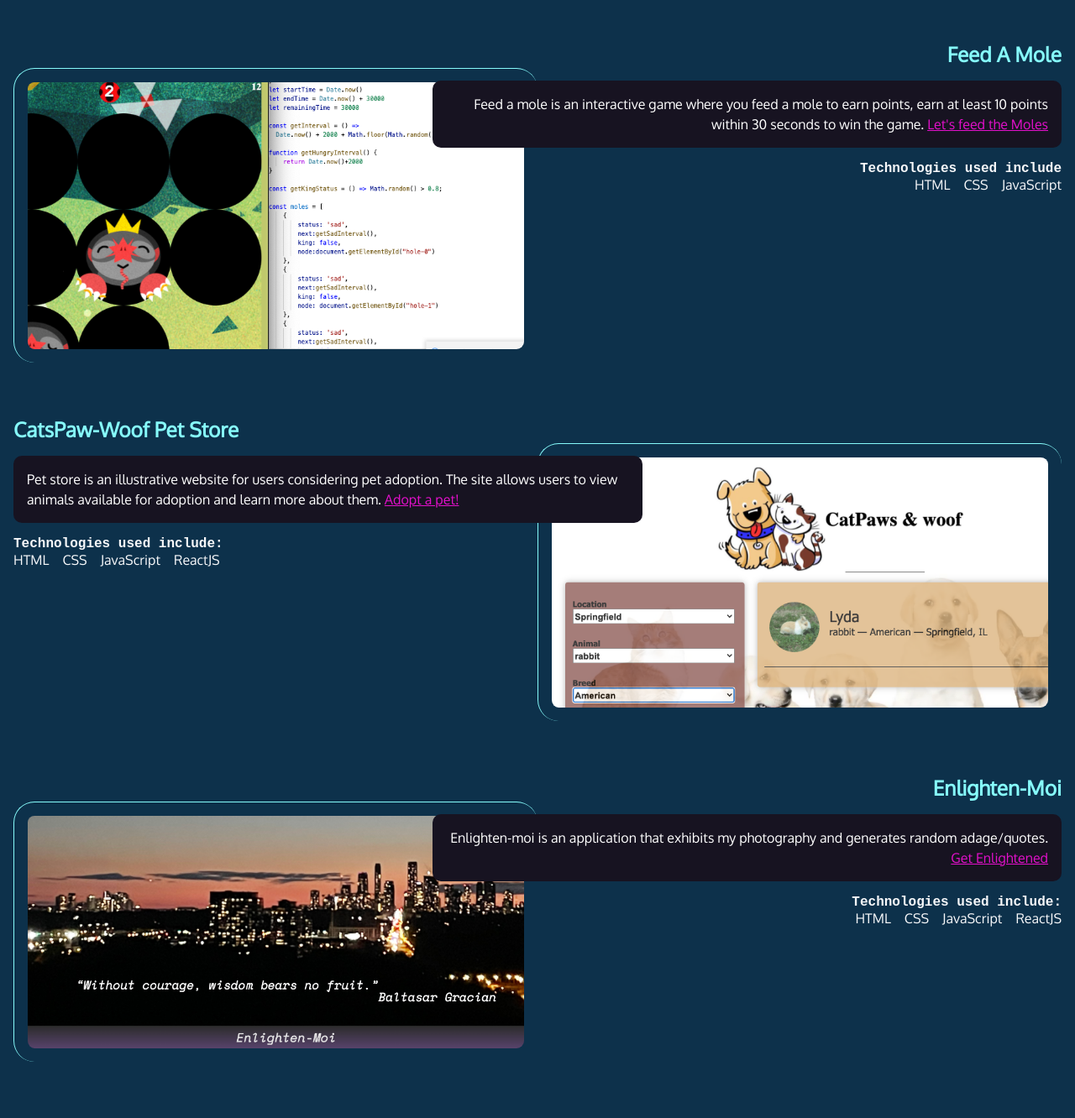
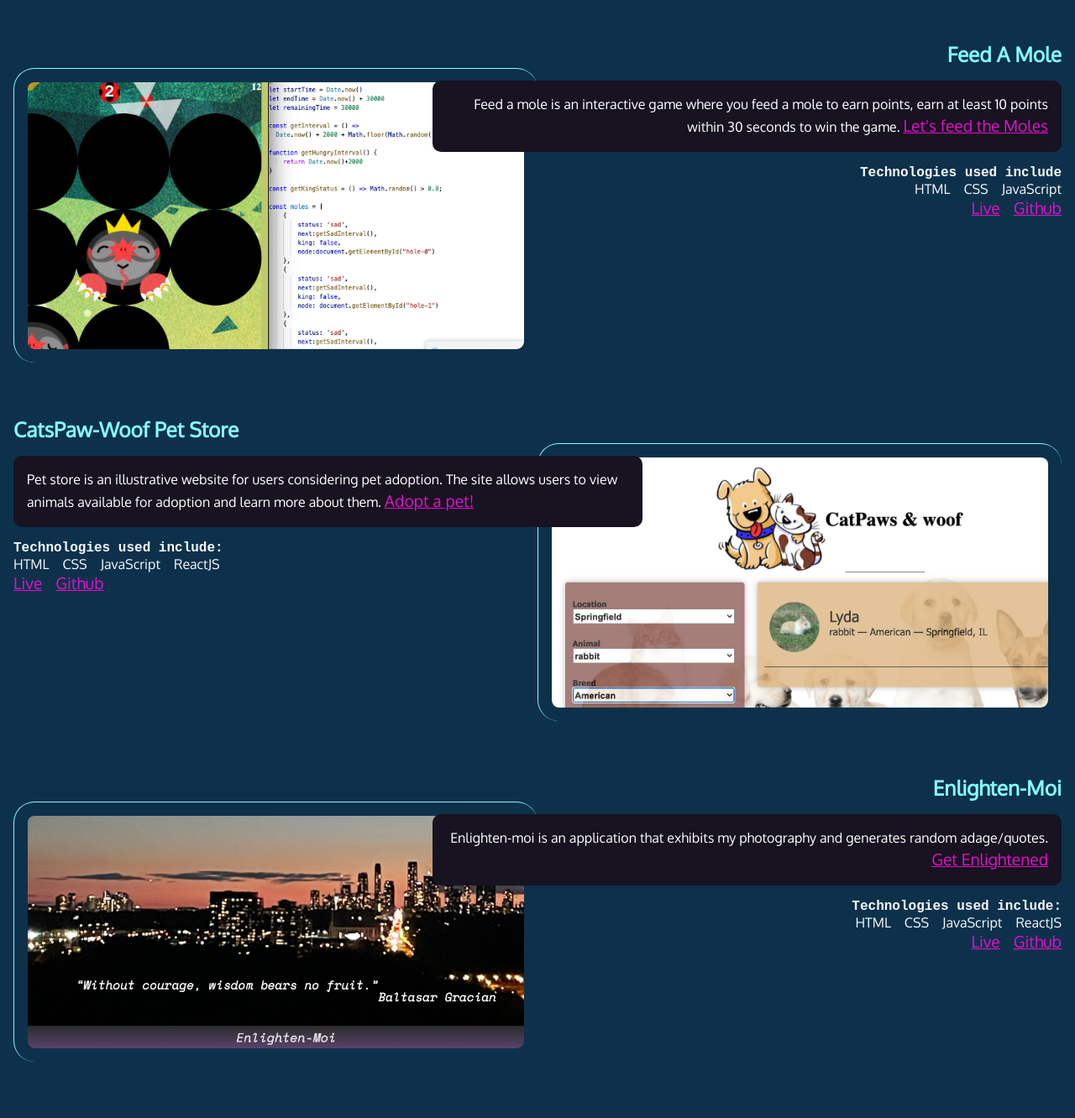
Before and after one commit to Marcellia/AnkitaZaveri, a plain HTML site: page index.html in a window 1280 px wide. Shown: the part 700-2032 px from the top of the page at 84% size. Drawn offline with Linux system fonts and the light colour scheme; a web font is replaced by a local one.

Commit message:
added taget blank

```diff
--- a/index.html
+++ b/index.html
@@ -59,14 +59,17 @@
         <div class="text">
           <h4></h4>
           <h3>Feed A Mole</h3>
-          <p class="blackbox">Feed a mole is an interactive game where you feed a mole to earn points, earn at least 10 points within 30 seconds to win the game. <a href="https://marcellia.github.io/feedamole/"> Let's feed the Moles </a> </p>
+          <p class="blackbox">Feed a mole is an interactive game where you feed a mole to earn points, earn at least 10 points within 30 seconds to win the game. <a style="font-size:larger;" href="https://marcellia.github.io/feedamole/" target="_blank"> Let's feed the Moles </a> </p>
           <h4>Technologies used include</h4>
           <ul>
             <li>HTML</li>
             <li>CSS</li>
             <li>JavaScript</li>
           </ul>
-
+          <ul>
+          <li style="font-size:larger;"> <a href="https://marcellia.github.io/feedamole/" target="_blank">Live</a> </li>
+          <li style="font-size:larger;"><a href="https://github.com/Marcellia/feedamole" target="_blank">Github</a></li>
+        </ul>
         </div>
         <img src="FeedAMole.png" alt="Screenshot of Feed a Mole Game." />
       </article>
@@ -79,7 +82,7 @@
           <p class="blackbox">
             Pet store is an illustrative website for users considering pet adoption. The site allows
 users to view animals available for adoption and learn more about them.
-            <a href="https://marcellia.github.io/catpawswoof/">  Adopt a pet! </a>
+            <a style="font-size:larger;" href="https://marcellia.github.io/catpawswoof/" target="_blank">  Adopt a pet! </a>
 
           </p>
           <h4>Technologies used include:</h4>
@@ -89,6 +92,11 @@ users to view animals available for adoption and learn more about them.
             <li>JavaScript</li>
             <li>ReactJS</li>
           </ul>
+          <ul>
+            <li style="font-size:larger;"> <a href="https://marcellia.github.io/catpawswoof/" target="_blank">Live</a> </li>
+            <li style="font-size:larger;"><a href="https://github.com/Marcellia/catpawswoof" target="_blank">Github</a></li>
+          </ul>
+
         </div>
         <img src="./CatPaws & woof.png" alt="Screenshot of the CatPaws & woof website." />
       </article>
@@ -99,7 +107,7 @@ users to view animals available for adoption and learn more about them.
           <h3>Enlighten-Moi</h3>
           <p class="blackbox">
             Enlighten-moi is an application that exhibits my photography and generates random adage/quotes.
-            <a href="https://marcellia.github.io/random-quote-generator/">Get Enlightened</a>
+            <a style="font-size:larger;" href="https://marcellia.github.io/random-quote-generator/" target="_blank">Get Enlightened</a>
           </p>
           <h4>Technologies used include:</h4>
           <ul>
@@ -107,6 +115,10 @@ users to view animals available for adoption and learn more about them.
             <li>CSS</li>
             <li>JavaScript</li>
             <li>ReactJS</li>
+          </ul>
+          <ul>
+            <li style="font-size:larger;"> <a href="https://marcellia.github.io/random-quote-generator/" target="_blank">Live</a> </li>
+            <li style="font-size:larger;"><a href="https://github.com/Marcellia/random-quote-generator" target="_blank">Github</a></li>
           </ul>
         </div>
           <img src="./Enlighten-moi1.png" alt="Screenshot of the Enlighten-Moi website." />
@@ -120,7 +132,7 @@ users to view animals available for adoption and learn more about them.
           <h3>Calculator</h3>
           <p class="blackbox">
             Basic calculator for math with addition, subtraction, division, and multiplication.
-            <a href=https://marcellia.github.io/calculator/> Use Calculator! </a>
+            <a style="font-size:larger;" href=https://marcellia.github.io/calculator/ target="_blank"> Use Calculator! </a>
 
           </p>
           <h4>Technologies used include:</h4>
@@ -129,6 +141,10 @@ users to view animals available for adoption and learn more about them.
             <li>CSS</li>
             <li>JavaScript</li>
           </ul>
+             <ul>
+          <li style="font-size:larger;"> <a href="https://marcellia.github.io/feedamole/" target="_blank">Live</a> </li>
+          <li style="font-size:larger;"><a href="https://marcellia.github.io/feedamole/" target="_blank">Github</a></li>
+        </ul>
         </div>
         <img src="./calculator.png" alt="Screenshot of the calculator website." />
       </article> -->
@@ -145,7 +161,7 @@ users to view animals available for adoption and learn more about them.
 
           <p>I'm always interested in hearing about new job opportunities, website development projects, and design work.</p>
 
-            <h4> <a href="mailto: anikitaz.az@gmail.com" class = "button">Email me</a></h4>
+            <h4> <a href="mailto: anikitaz.az@gmail.com"  target="_blank" class = "button">Email me</a></h4>
 
           </section>
         </div>
@@ -168,7 +184,7 @@ users to view animals available for adoption and learn more about them.
         </a>
       </li>
       <li>
-        <a href="mailto:ankitaz.az@gmail.com">
+        <a href="mailto:ankitaz.az@gmail.com" target="_blank">
           <span class="fas fa-envelope" aria-hidden="true"></span>
           <span class="sr-only">Email</span>
         </a>
```
Also changed, not shown: about.html (+1 -1 lines).
